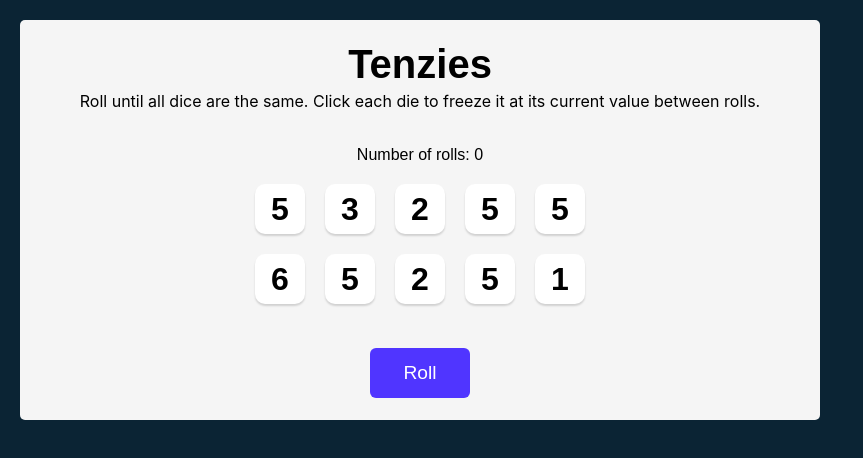
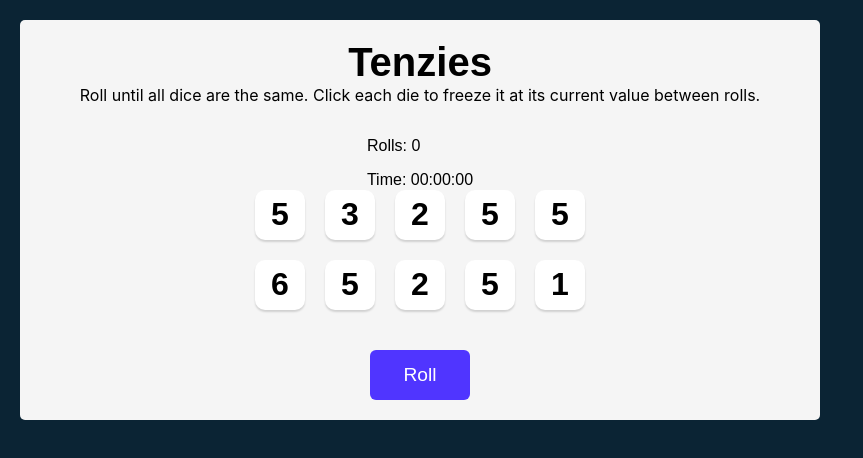
Before and after one commit to eva-lng/tenzies, a React (Vite) app: page / in a window 1280 px wide. Shown: the top 458 px of the page, without its empty margins (0-863 px from the left). Built offline with nearby package versions, Linux system fonts and the light colour scheme.

Commit message:
Added time tracking feature

```diff
--- a/src/App.jsx
+++ b/src/App.jsx
@@ -8,11 +8,30 @@ export default function App() {
   const [dice, setDice] = useState(allNewDice())
   const [tenzies, setTenzies] = useState(false)
   const [numOfRolls, setNumOfRolls] = useState(0)
+  const [time, setTime] = useState(0)
+  const [running, setRunning] = useState(false)
   const { width, height } = useWindowSize()
 
   useEffect(() => {
+    let interval
+    if (running) {
+      interval = setInterval(() => {
+        setTime((prevTime) => prevTime + 10)
+      }, 10)
+    } else if (!running) {
+      clearInterval(interval)
+    }
+    return () => clearInterval(interval)
+  }, [running])
+
+  useEffect(() => {
     const firstValue = dice[0].value
+    const someHeld = dice.some(die => die.isHeld)
+    if (someHeld) {
+      setRunning(true)
+    }
     if (dice.every(die => die.isHeld && die.value === firstValue)) {
+      setRunning(false)
       setTenzies(true)
     }
   }, [dice])
@@ -37,8 +56,12 @@ export default function App() {
     if (tenzies) {
       setDice(allNewDice())
       setNumOfRolls(0)
+      setTime(0)
       setTenzies(false)
     } else {
+      if (!running) {
+        setRunning(true)
+      }
       setDice(prevDice => prevDice.map(die => (
         die.isHeld ? die : generateNewDie()
       )))
@@ -68,7 +91,13 @@ export default function App() {
       <p className="instructions">Roll until all dice are the same. Click each die to freeze it at its current value between rolls.</p>
       <div className="stats-container">
         <div className="rolls">
-          <p>Number of rolls: {numOfRolls}</p>
+          <p>Rolls: {numOfRolls}</p>
+        </div>
+        <div className="currentTime">
+          <span>Time: </span>
+          <span>{("0" + Math.floor((time / 60000) % 60)).slice(-2)}:</span>
+          <span>{("0" + Math.floor((time / 1000) % 60)).slice(-2)}:</span>
+          <span>{("0" + ((time / 10) % 100)).slice(-2)}</span>
         </div>
       </div>
       <div className="dice-container">
```
